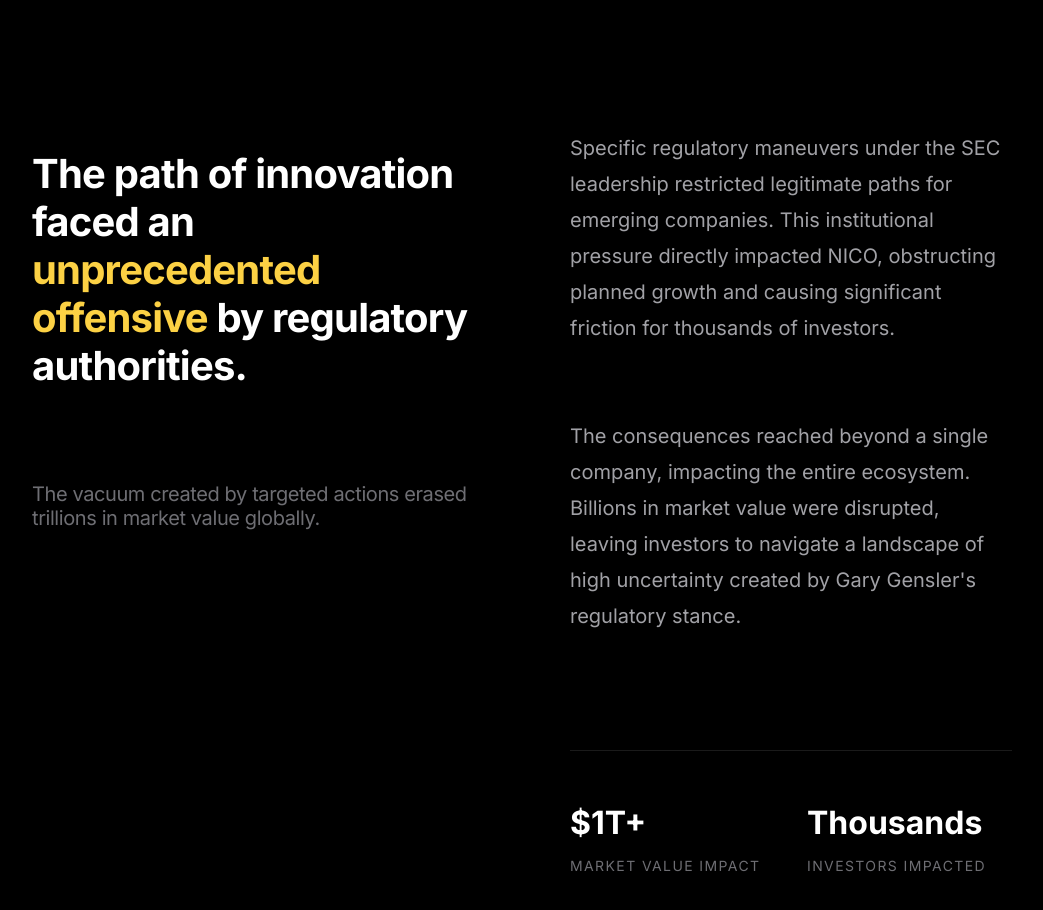
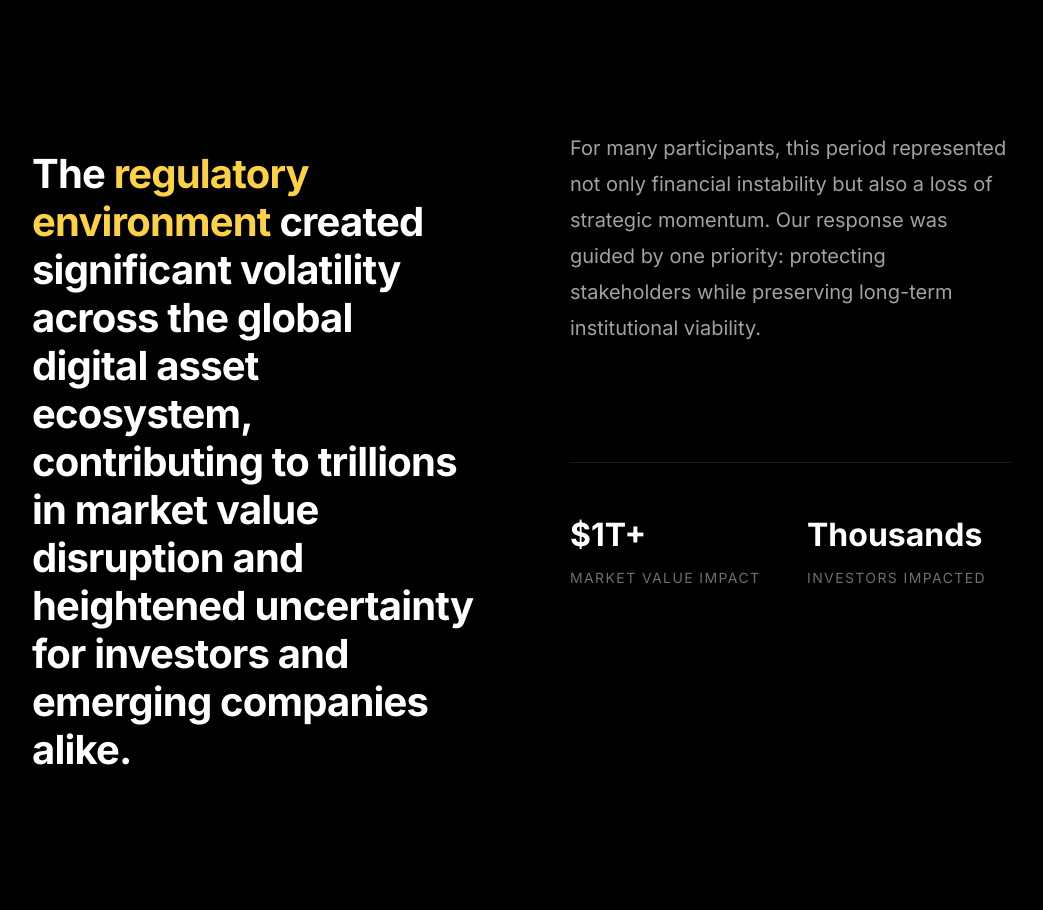
Before and after one commit to natalia-unicoin/unicoin-inc, a Next.js app: page / in a window 1280 px wide. Shown: the part 3280-4190 px from the top of the page, without its empty margins (118-1161 px from the left). Built offline with nearby package versions, Linux system fonts and the light colour scheme.

Commit message:
content: rewrite The War on Innovation text to adopt factual institutional tone

```diff
--- a/src/components/WarOnInnovation.tsx
+++ b/src/components/WarOnInnovation.tsx
@@ -29,10 +29,7 @@
                         transition={{ duration: 0.8, delay: 0.2, ease: [0.16, 1, 0.3, 1] }}
                     >
                         <p className={classes.statement}>
-                            The path of innovation faced an <span className={classes.accent}>unprecedented offensive</span> by regulatory authorities.
-                        </p>
-                        <p className={classes.statement} style={{ fontSize: '1.25rem', fontWeight: 400, color: '#6E6E73' }}>
-                            The vacuum created by targeted actions erased trillions in market value globally.
+                            The <span className={classes.accent}>regulatory environment</span> created significant volatility across the global digital asset ecosystem, contributing to trillions in market value disruption and heightened uncertainty for investors and emerging companies alike.
                         </p>
                     </motion.div>
 
@@ -44,10 +41,7 @@
                         transition={{ duration: 0.8, delay: 0.3, ease: [0.16, 1, 0.3, 1] }}
                     >
                         <p className={classes.supportingText}>
-                            Specific regulatory maneuvers under the SEC leadership restricted legitimate paths for emerging companies. This institutional pressure directly impacted NICO, obstructing planned growth and causing significant friction for thousands of investors.
-                        </p>
-                        <p className={classes.supportingText}>
-                            The consequences reached beyond a single company, impacting the entire ecosystem. Billions in market value were disrupted, leaving investors to navigate a landscape of high uncertainty created by Gary Gensler's regulatory stance.
+                            For many participants, this period represented not only financial instability but also a loss of strategic momentum. Our response was guided by one priority: protecting stakeholders while preserving long-term institutional viability.
                         </p>
 
                         <div className={classes.metricGrid}>
```
